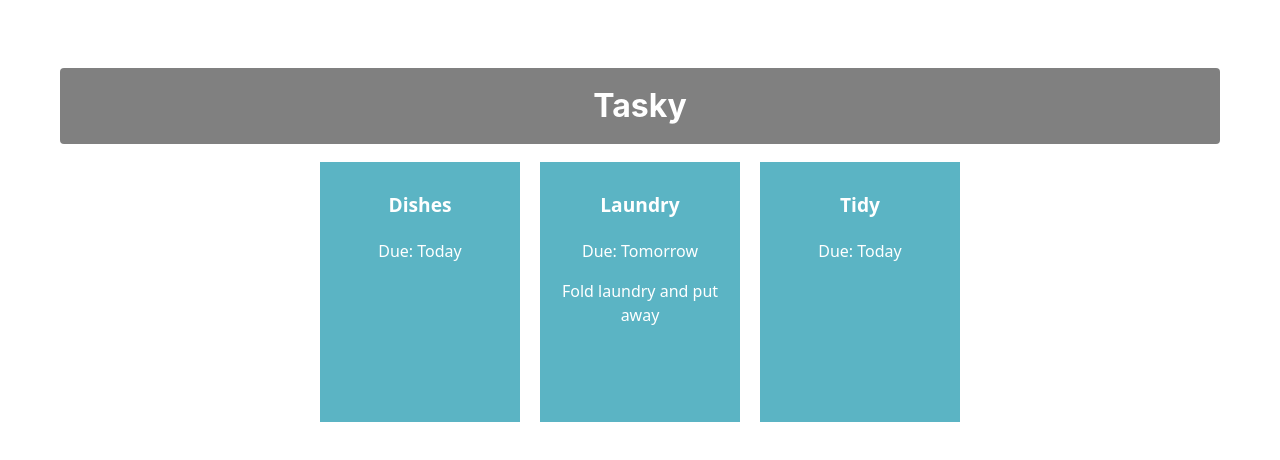
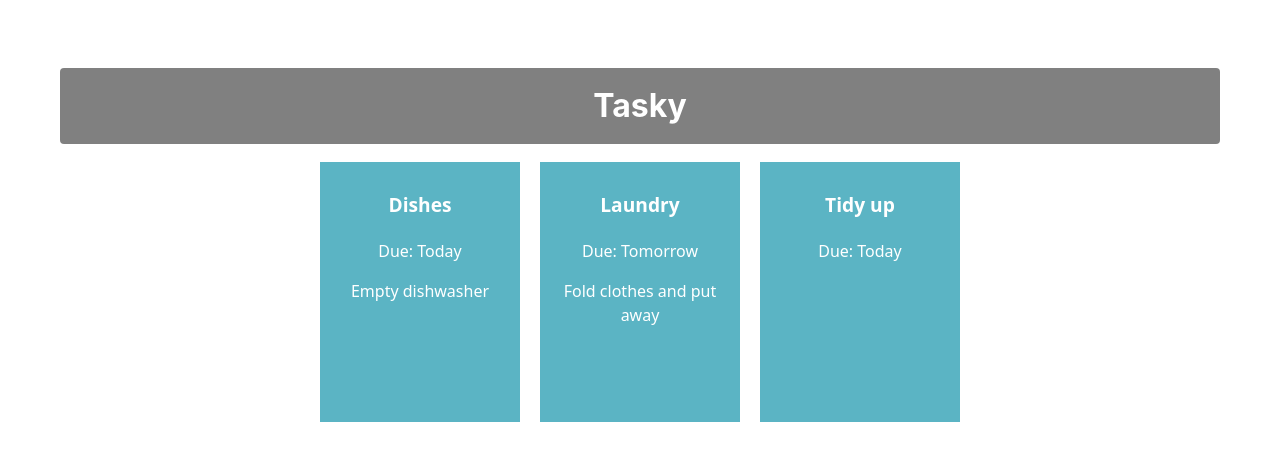
Before and after one commit to jjw2004/react-basics-labs, a React (Vite) app in the folder tasky/: page / in a window 1280 px wide. Shown: the top 460 px of the page. Built offline with nearby package versions, Linux system fonts and the light colour scheme.

Commit message:
added task state

```diff
--- a/tasky/src/App.jsx
+++ b/tasky/src/App.jsx
@@ -1,18 +1,26 @@
 import './App.css';
 import Task from './components/Task';
+import React, { useState } from 'react';
 
 function App() {
+
+  const [ taskState, setTaskState ] = useState({
+    tasks: [
+      { title:"Dishes", description: "Empty dishwasher", deadline: "Today" },
+      { title: "Laundry", description: "Fold clothes and put away", deadline: "Tomorrow" },
+      { title: "Tidy up", deadline: "Today" }
+    ]
+  });
+
   return (
     <div className="container">
       <h1>Tasky</h1>
-      <Task title="Dishes" deadline="Today" />
-          <Task title="Laundry" deadline="Tomorrow">
-        Fold laundry and put away
-    </Task>
-
-      <Task title="Tidy" deadline="Today" />
+      <Task title={taskState.tasks[0].title} deadline={taskState.tasks[0].deadline} description={taskState.tasks[0].description} />
+      <Task title={taskState.tasks[1].title} deadline={taskState.tasks[1].deadline} description={taskState.tasks[1].description} />
+      <Task title={taskState.tasks[2].title} deadline={taskState.tasks[2].deadline} description={taskState.tasks[2].description} />
     </div>
   );
+
 }
 
 
--- a/tasky/src/components/Task.jsx
+++ b/tasky/src/components/Task.jsx
@@ -6,7 +6,7 @@
         <div className="card">
             <p className="title">{props.title}</p>
             <p>Due: {props.deadline}</p>
-            <p>{props.children}</p>
+            <p>{props.description}</p>
         </div>
     )
 
```
